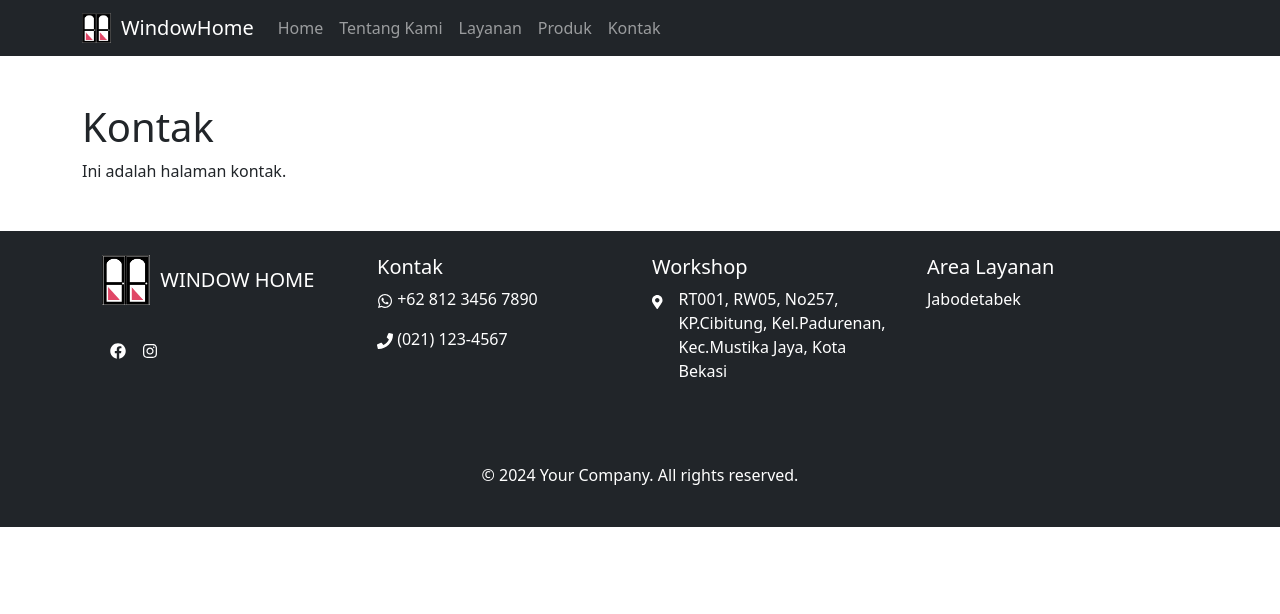
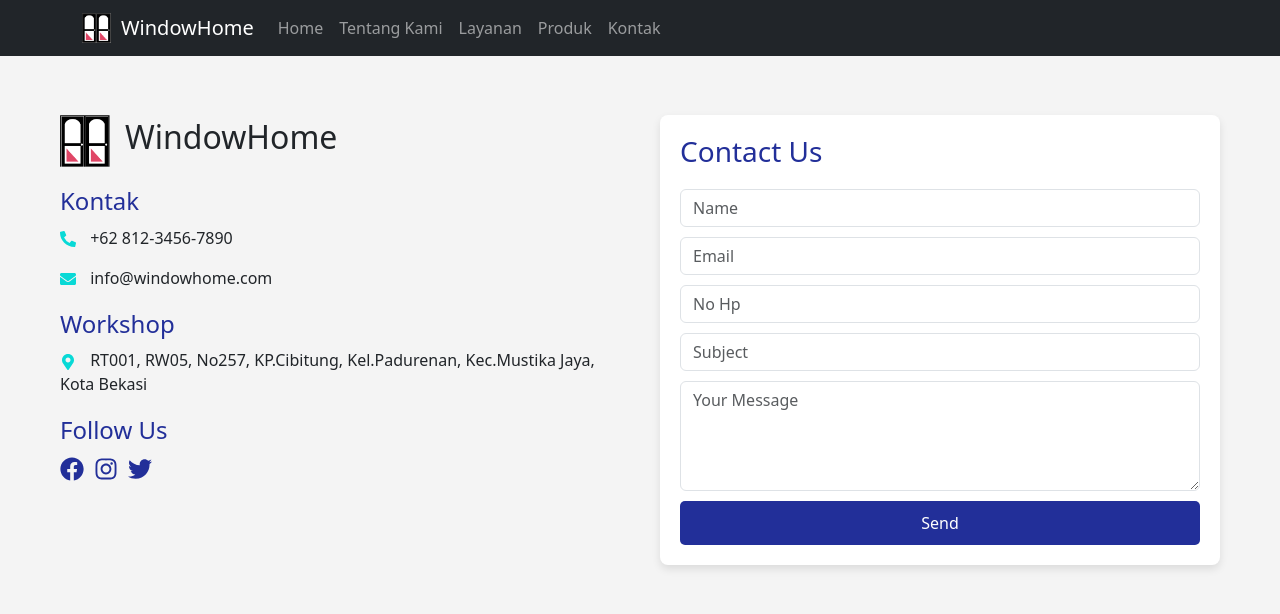
Before and after one commit to difhaels/vite-react-windowhome, a React (Vite) app: page /contact in a window 1280 px wide. Shown: the top 614 px of the page. Built offline with nearby package versions, Linux system fonts and the light colour scheme.

Commit message:
added emailjs

```diff
--- /dev/null
+++ b/src/assets/css/contact.css
@@ -0,0 +1,82 @@
+.contact-container {
+    display: flex;
+    justify-content: space-between;
+    padding: 40px;
+    background-color: #f4f4f4;
+}
+
+.contact-left, .contact-right {
+    flex: 1;
+    padding: 20px;
+}
+
+.contact-logo {
+    display: flex;
+    align-items: center;
+    margin-bottom: 20px;
+}
+
+.contact-logo-img {
+    width: 50px;
+    margin-right: 15px;
+}
+
+.contact-info, .contact-social {
+    margin-bottom: 20px;
+}
+
+.contact-info h4, .contact-social h4 {
+    margin-bottom: 10px;
+    color: #222F99;
+}
+
+.contact-icon {
+    margin-right: 10px;
+    color: #08D9D6;
+}
+
+.social-icon {
+    font-size: 24px;
+    color: #222F99;
+    margin-right: 10px;
+    transition: transform 0.2s;
+}
+
+.social-icon:hover {
+    transform: scale(1.2);
+    color: #08D9D6;
+}
+
+.contact-form-wrapper {
+    background-color: white;
+    padding: 20px;
+    border-radius: 8px;
+    box-shadow: 0 4px 8px rgba(0, 0, 0, 0.1);
+}
+
+.contact-form-wrapper h3 {
+    color: #222F99;
+    margin-bottom: 20px;
+}
+
+.form-control {
+    margin-bottom: 10px;
+    padding: 10px;
+    width: 100%;
+    border: 1px solid #ccc;
+    border-radius: 5px;
+}
+
+.form-submit-btn {
+    background-color: #222F99;
+    color: white;
+    padding: 10px 20px;
+    border: none;
+    border-radius: 5px;
+    cursor: pointer;
+    width: 100%;
+}
+
+.form-submit-btn:hover {
+    background-color: #08D9D6;
+}
--- a/src/pages/Contact.jsx
+++ b/src/pages/Contact.jsx
@@ -1,18 +1,101 @@
-import React from 'react';
-import Header from '../components/Header';
-import Footer from '../components/Footer';
+import React, { useRef } from "react";
+import emailjs from "@emailjs/browser";
+import logo from '../assets/logo/logo.png';
+import { FaPhoneAlt, FaEnvelope, FaMapMarkerAlt, FaFacebook, FaInstagram, FaTwitter } from "react-icons/fa";
+import '../assets/css/contact.css';
 
-function Contact() {
-  return (
-    <>
-      <Header />
-      <div className="container my-5">
-        <h1>Kontak</h1>
-        <p>Ini adalah halaman kontak.</p>
-      </div>
-      <Footer />
-    </>
-  );
+export default function Contact() {
+    const form = useRef();
+
+    const sendEmail = (e) => {
+        e.preventDefault();
+
+        emailjs
+            .sendForm("service_xm9lavy", "template_rfa93iy", form.current, {
+                publicKey: "Ggx8QKUvf0yO2OLdX",
+            })
+            .then(
+                () => {
+                    alert("Sent Successfully!");
+                },
+                (error) => {
+                    alert("OOOPS Something Wrong!");
+                }
+            );
+    };
+
+    return (
+        <div className="contact-container">
+            <div className="contact-left">
+                <div className="contact-logo">
+                    <img src={logo} alt="Logo" className="contact-logo-img" />
+                    <h2>WindowHome</h2>
+                </div>
+                <div className="contact-info">
+                    <h4>Kontak</h4>
+                    <p><FaPhoneAlt className="contact-icon" /> +62 812-3456-7890</p>
+                    <p><FaEnvelope className="contact-icon" /> info@windowhome.com</p>
+                </div>
+                <div className="contact-info">
+                    <h4>Workshop</h4>
+                    <p><FaMapMarkerAlt className="contact-icon" /> RT001, RW05, No257, KP.Cibitung, Kel.Padurenan, Kec.Mustika Jaya, Kota Bekasi</p>
+                </div>
+                <div className="contact-social">
+                    <h4>Follow Us</h4>
+                    <a href="https://facebook.com" target="_blank" rel="noreferrer"><FaFacebook className="social-icon" /></a>
+                    <a href="https://instagram.com" target="_blank" rel="noreferrer"><FaInstagram className="social-icon" /></a>
+                    <a href="https://twitter.com" target="_blank" rel="noreferrer"><FaTwitter className="social-icon" /></a>
+                </div>
+            </div>
+
+            <div className="contact-right">
+                <div className="contact-form-wrapper">
+                    <h3>Contact Us</h3>
+                    <form ref={form} onSubmit={sendEmail}>
+                        <input
+                            type="user_name"
+                            name="user_name"
+                            className="form-control"
+                            placeholder="Name"
+                            required
+                        />
+                        <input
+                            type="user_email"
+                            name="user_email"
+                            className="form-control"
+                            placeholder="Email"
+                            required
+                        />
+                        <input
+                            type="user_noHp"
+                            name="user_noHp"
+                            className="form-control"
+                            placeholder="No Hp"
+                            required
+                        />
+                        <input
+                            type="user_subject"
+                            name="user_subject"
+                            className="form-control"
+                            placeholder="Subject"
+                            required
+                        />
+                        <textarea
+                            name="message"
+                            rows="4"
+                            className="form-control"
+                            placeholder="Your Message"
+                        ></textarea>
+                        <button
+                            type="submit"
+                            value="Send"
+                            className="form-submit-btn"
+                        >
+                            Send
+                        </button>
+                    </form>
+                </div>
+            </div>
+        </div>
+    );
 }
-
-export default Contact;
```
